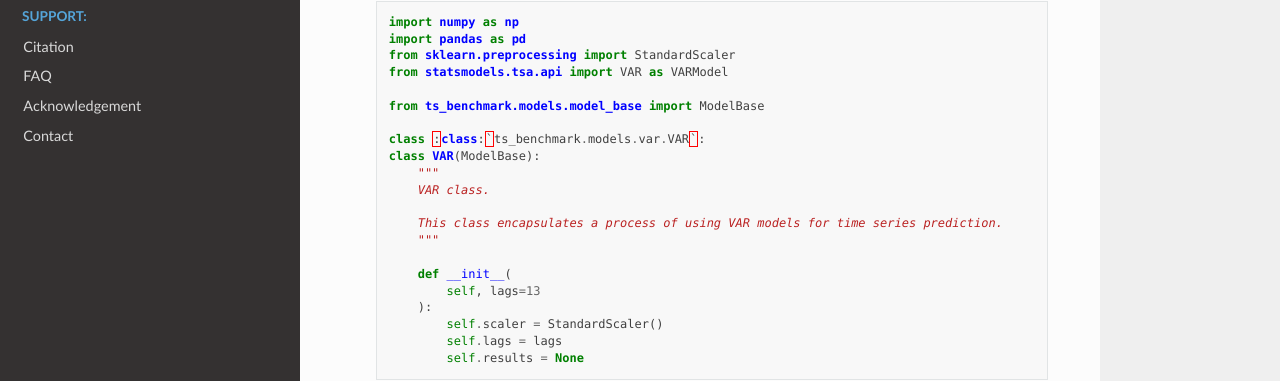
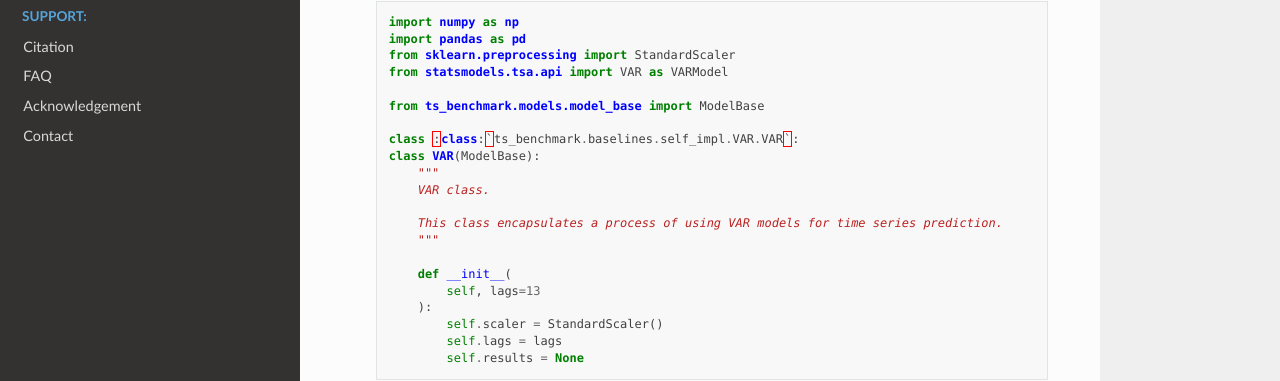
Before and after one commit to DevCrafterLZY/TFB_docs, a Sphinx documentation site: the page built from source/tutorial/develop_own_method.rst, in a window 1280 px wide and 900 px high. Shown: the part 387-768 px from the top of the window. Built offline with Sphinx 7.4.7 and the Read the Docs theme 2.0.0, drawn with Linux system fonts in a browser that asks for light colours.

Commit message:
测试VAR

```diff
--- a/source/tutorial/develop_own_method.rst
+++ b/source/tutorial/develop_own_method.rst
@@ -23,7 +23,7 @@ You can refer to the following steps:
 
       from ts_benchmark.models.model_base import ModelBase
 
-      class :class:`ts_benchmark.models.var.VAR`:
+      class :class:`ts_benchmark.baselines.self_impl.VAR.VAR`:
       class VAR(ModelBase):
           """
           VAR class.
```
